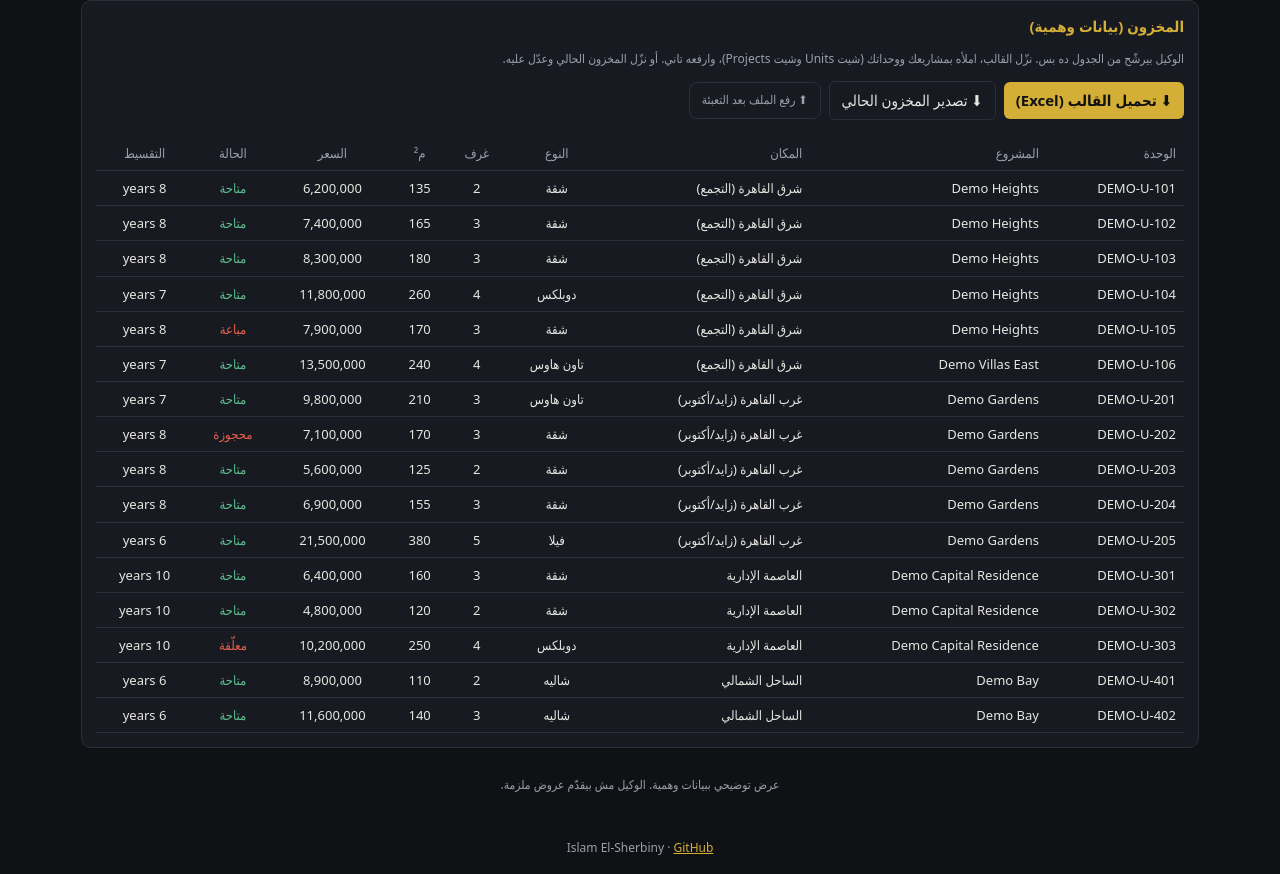
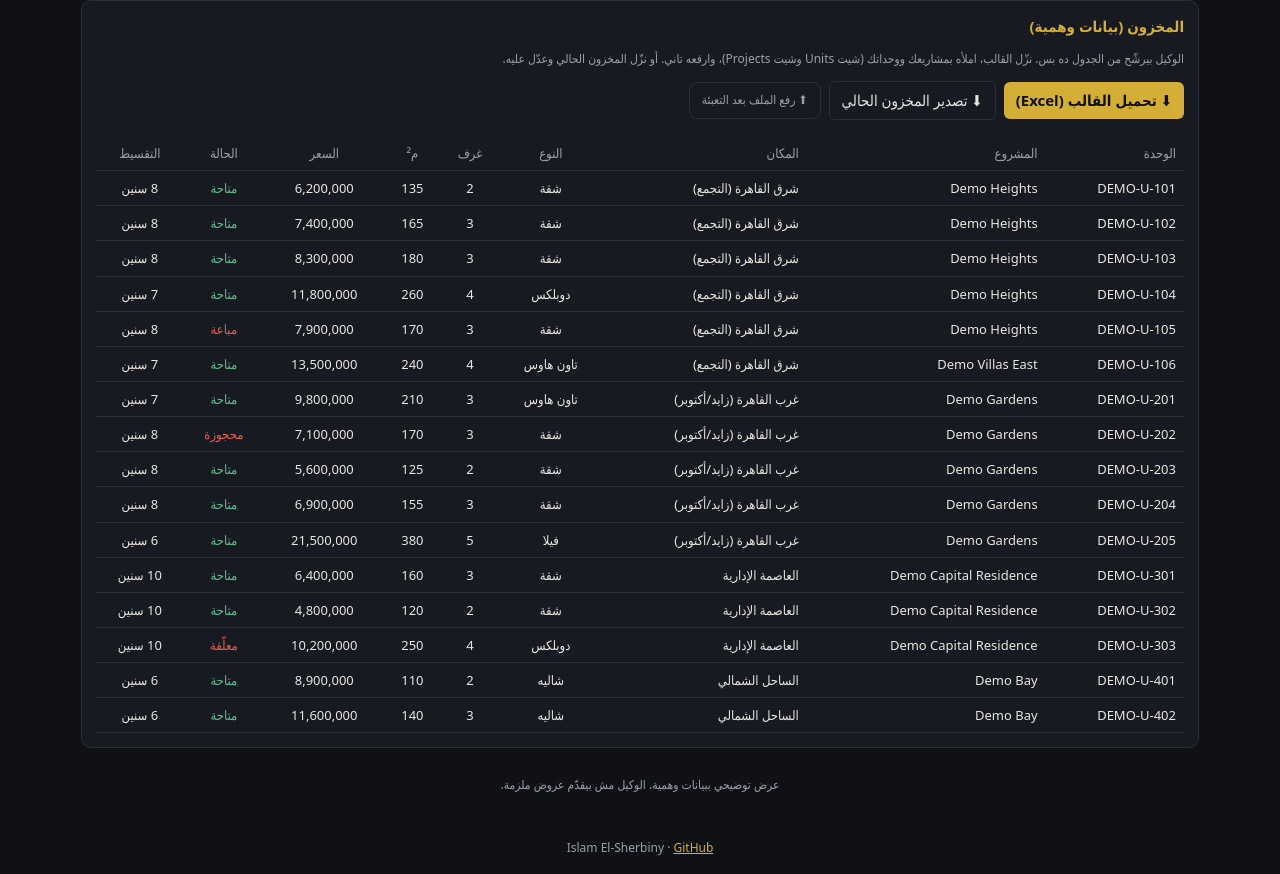
Before and after one commit to islamelsabahy/ai-real-estate-sales-agent, a plain HTML site: page docs/index.html in a window 1280 px wide. Shown: the part 968-1842 px from the top of the page. Drawn offline with Linux system fonts and the light colour scheme.

Commit message:
Fix RTL payment-plan display in inventory table (8 سنين)
Co-Authored-By: Claude Sonnet 5.5 <noreply@anthropic.com>
Claude-Session: https://claude.ai/code/session_01CXacAdm8eEpMs6MxsNqv5o

```diff
--- a/docs/index.html
+++ b/docs/index.html
@@ -89,7 +89,8 @@ function send(text){text=(text||$("inp").value).trim();if(!text)return;$("inp").
   if(issues.length){bubble(r.reply,"bot",[t("rejected")+issues.map(function(i){return i.code+(i.ref?" "+i.ref:"")}).join(", ")+t("fallback")].concat(r.flags));HIST.push({role:"user",content:text},{role:"assistant",content:r.reply})}
   else{bubble(reply,"bot",["AI ✓ audit"].concat(r.flags));HIST.push({role:"user",content:text},{role:"assistant",content:reply})}})
  .catch(function(e){wait.remove();bubble(r.reply,"bot",[t("aierr")+e.message].concat(r.flags))})}
-function inv(){var C=t("cols");$("inv").innerHTML='<tr>'+C.map(function(c,i){return '<th'+(i<3?' class="n"':'')+'>'+c+'</th>'}).join("")+'</tr>'+INV.map(function(u){return '<tr><td class="n">'+Kit.esc(u.unit_id)+'</td><td class="n">'+Kit.esc(PROJ[u.project_id]||u.project_id)+'</td><td class="n">'+Kit.esc(Kit.lang==="ar"?(Agent.LOC_AR[u.location]||u.location):u.location)+'</td><td>'+Kit.esc(Kit.lang==="ar"?(Agent.TYPE_AR[u.property_type]||u.property_type):u.property_type)+'</td><td>'+u.bedrooms+'</td><td>'+u.area_sqm+'</td><td>'+M(u.price)+'</td><td class="'+(u.status==="Available"?"ok":"bad")+'">'+(t("status")[u.status]||u.status)+'</td><td>'+Kit.esc(u.payment_plan||"")+'</td></tr>'}).join("")}
+function planTxt(p){p=String(p||"");return Kit.lang==="ar"?p.replace(/(\d+(?:\.\d+)?)\s*years?/i,function(m,n){return n+" "+(+n>=3&&+n<=10?"سنين":"سنة")}):p}
+function inv(){var C=t("cols");$("inv").innerHTML='<tr>'+C.map(function(c,i){return '<th'+(i<3?' class="n"':'')+'>'+c+'</th>'}).join("")+'</tr>'+INV.map(function(u){return '<tr><td class="n">'+Kit.esc(u.unit_id)+'</td><td class="n">'+Kit.esc(PROJ[u.project_id]||u.project_id)+'</td><td class="n">'+Kit.esc(Kit.lang==="ar"?(Agent.LOC_AR[u.location]||u.location):u.location)+'</td><td>'+Kit.esc(Kit.lang==="ar"?(Agent.TYPE_AR[u.property_type]||u.property_type):u.property_type)+'</td><td>'+u.bedrooms+'</td><td>'+u.area_sqm+'</td><td>'+M(u.price)+'</td><td class="'+(u.status==="Available"?"ok":"bad")+'">'+(t("status")[u.status]||u.status)+'</td><td><bdi dir="auto">'+Kit.esc(planTxt(u.payment_plan))+'</bdi></td></tr>'}).join("")}
 function runEval(){var c=Agent.evaluate(INV,PROJ);$("eval").innerHTML=c.map(function(x){return '<tr><td>'+x.id+'</td><td class="w">'+t("ev")[x.name]+'</td><td class="'+(x.pass?"ok":"bad")+'">'+(x.pass?"✓ "+t("pass"):"✗ "+t("fail"))+'</td></tr>'}).join("")}
 function render(){Kit.setLang(Kit.lang);["title","sub","chat","send","reset","brain","req","score","crm","copy","eval","evaln","runeval","inv","invn","tpl","exp","upl","disc","aimode","ain","key","model","use"].forEach(function(k){var e=$("t_"+k)||$(k);if(e&&e.tagName!=="INPUT")e.textContent=t(k)});
  $("lang").textContent=Kit.lang==="ar"?"EN":"ع";$("inp").placeholder=t("ph");$("chips").innerHTML=t("chips").map(function(c,i){return '<button class="chip" data-chip="'+i+'">'+Kit.esc(c)+'</button>'}).join("");side();inv();if($("eval").innerHTML)runEval()}
```
